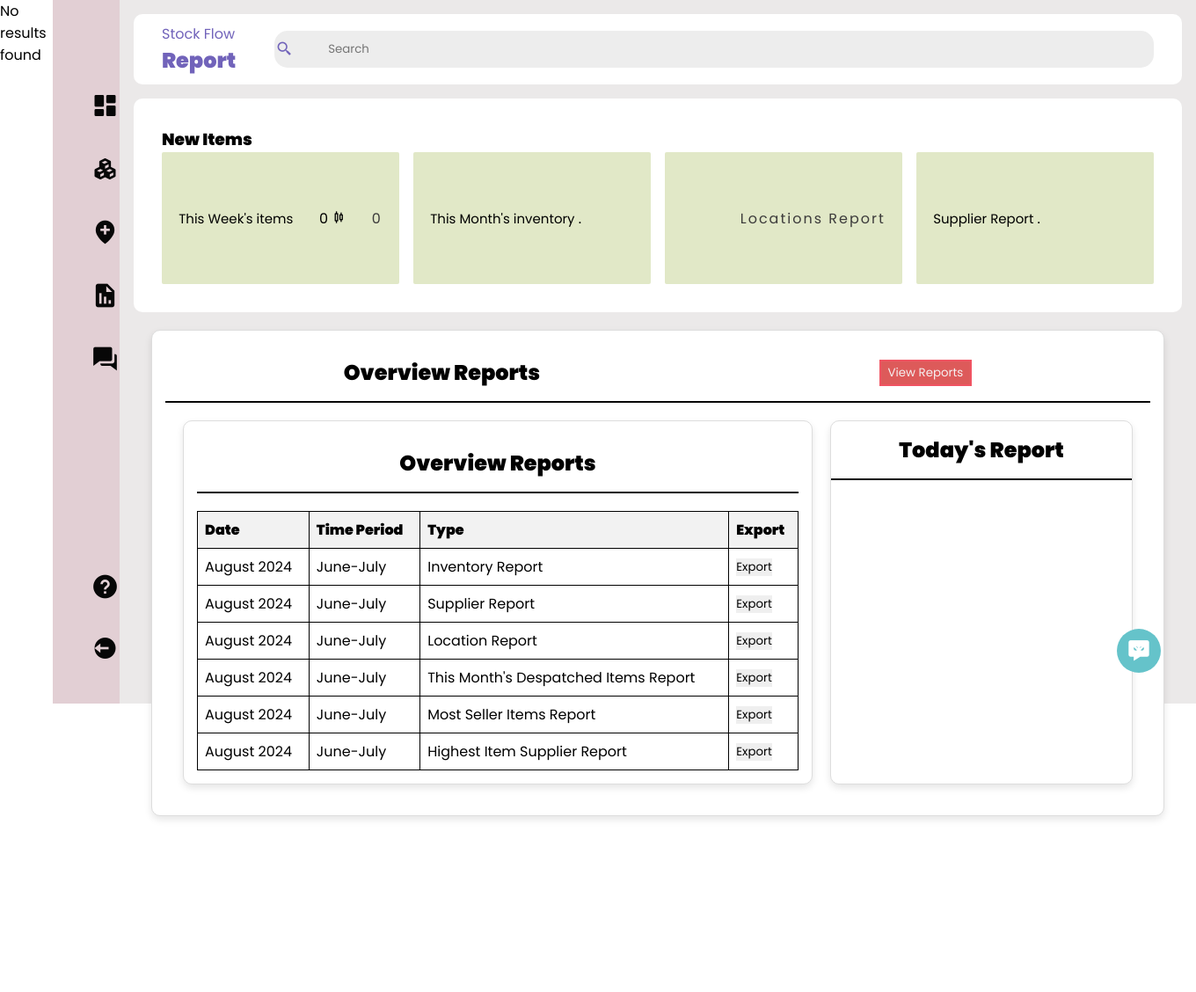
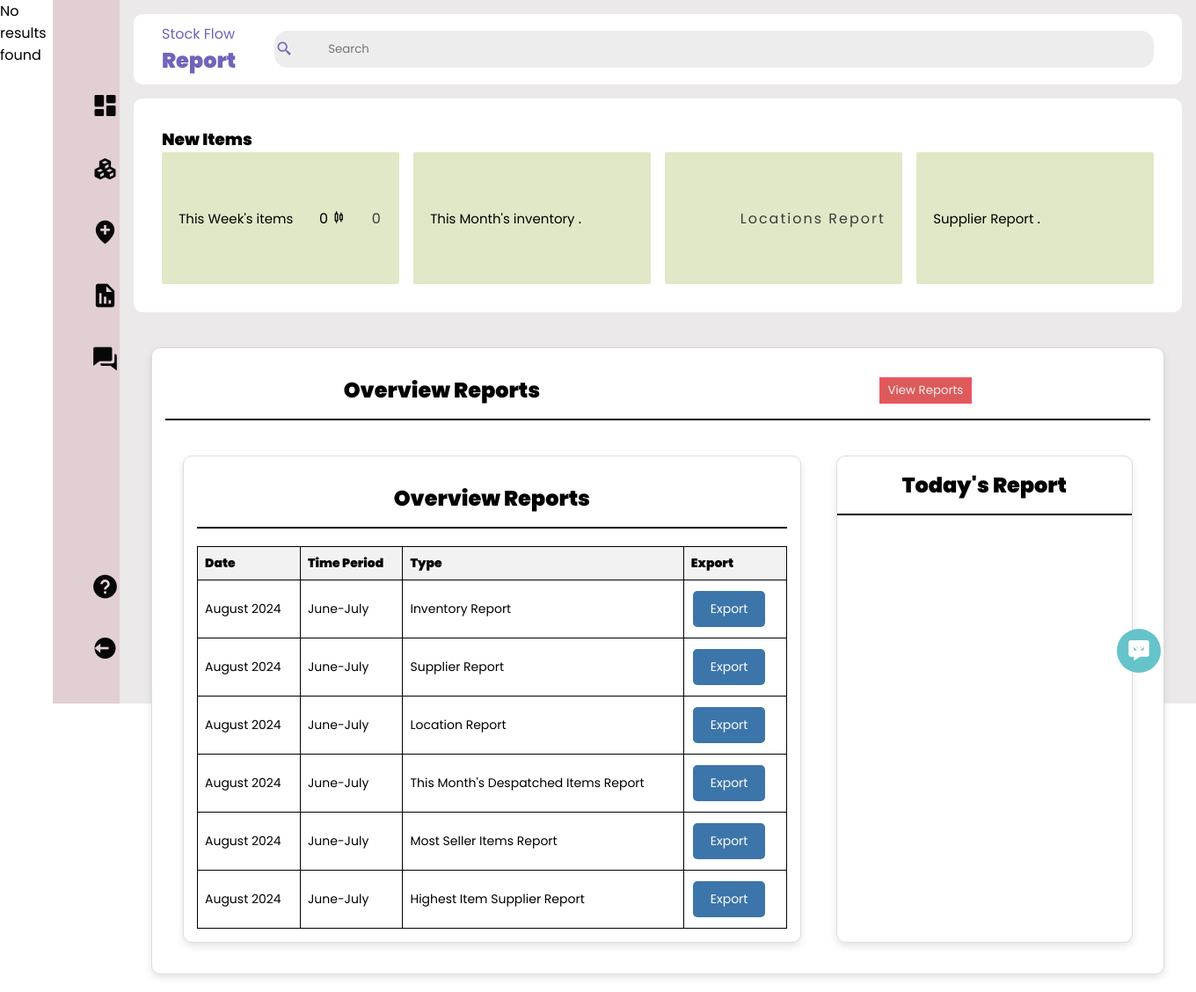
Before and after one commit to ds740/stock-controller-2, a PHP site: page /report.php in a window 1360 px wide. Shown: the whole page at 88% size. Before the commit the page ends 932 px from the top, so only its background shows below. Run offline with PHP 8.4, Linux system fonts and the light colour scheme; data that the repository does not hold is empty.

Commit message:
Update style(report).css

```diff
--- a/style(report).css
+++ b/style(report).css
@@ -273,16 +273,58 @@ padding: 3px 8px;
   border-collapse: collapse;
 
 }
+table {
+    width: 100%;
+    border-collapse: collapse;
+    margin-top: 20px;
+    background-color: #fff;
+}
 
-table{
-    padding: 0px;
+th, td {
+    text-align: left;
+    padding: 12px;
+    border: 1px solid #ddd;
+    font-size: 14px;
+}
+
+th {
+    background-color: #f2f2f2;
+    font-weight: bold;
+}
+
+.export-btn {
+    background-color: #3c75a9; /* Green */
     border: none;
+    color: white;
+    padding: 10px 20px;
+    text-align: center;
+    text-decoration: none;
+    display: inline-block;
+    font-size: 14px;
+    margin: 4px 2px;
+    cursor: pointer;
+    border-radius: 5px;
+    transition: background-color 0.3s ease;
+}
 
+.export-btn:hover {
+    background-color: #45a049;
+}
 
+.container-2 .overview, .container-2 .today-report {
+    margin-top: 20px;
+}
 
+.container-2 .today-report {
+    margin-left: 20px;
 }
-th,td{
-    text-align: left;
-    padding: 8px;
-    border: 1px solid white;
+
+@media(max-width: 768px) {
+    .container-2 {
+        flex-direction: column;
+    }
+    .today-report {
+        margin-left: 0;
+        margin-top: 20px;
+    }
 }
```
